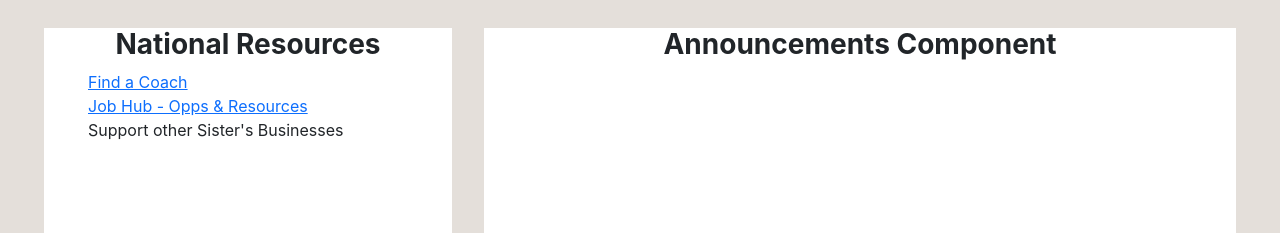
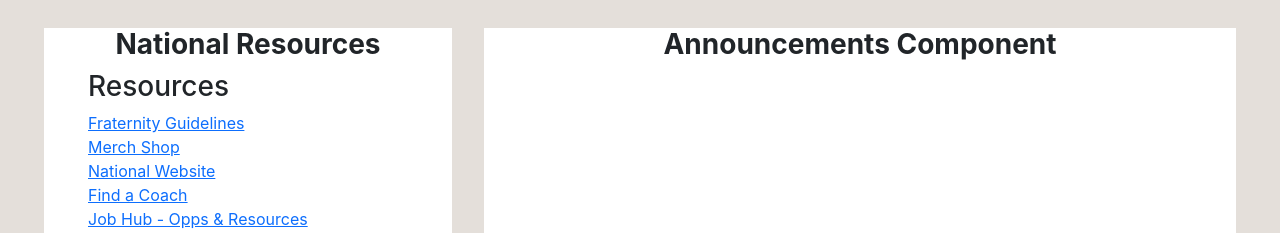
Before and after one commit to jamesocana6/glo-management-frontend, a React (Create React App) app: page /dashboard in a window 1280 px wide. Shown: the part 408-641 px from the top of the page. Built offline with nearby package versions, Linux system fonts and the light colour scheme; no server answers.

Commit message:
national resources populate

```diff
--- a/src/App.js
+++ b/src/App.js
@@ -135,7 +135,7 @@ function App() {
         {/* </Routes> */}
         {/* : */}
         {/* <Routes> */}
-          <Route path="/dashboard" element={<MemberDashboard />} />
+          <Route path="/dashboard" element={<MemberDashboard resources={resources.national}/>} />
 
           <Route
             path="/findcoach"
--- a/src/Pages/MemberDashboard/MemberDashboard.js
+++ b/src/Pages/MemberDashboard/MemberDashboard.js
@@ -28,6 +28,7 @@ const MemberDashboard = ({ resources, title }) => {
                     <div className="col-4 m-3 member-dashboard-col">
                         <h3 className="dashboard-component-title">National Resources</h3>
                         <ul className="national-resources">
+                            <Resources resources={resources}/>
                             <li>
                                 <Link to="../findcoach">Find a Coach</Link>
                             </li>
```
